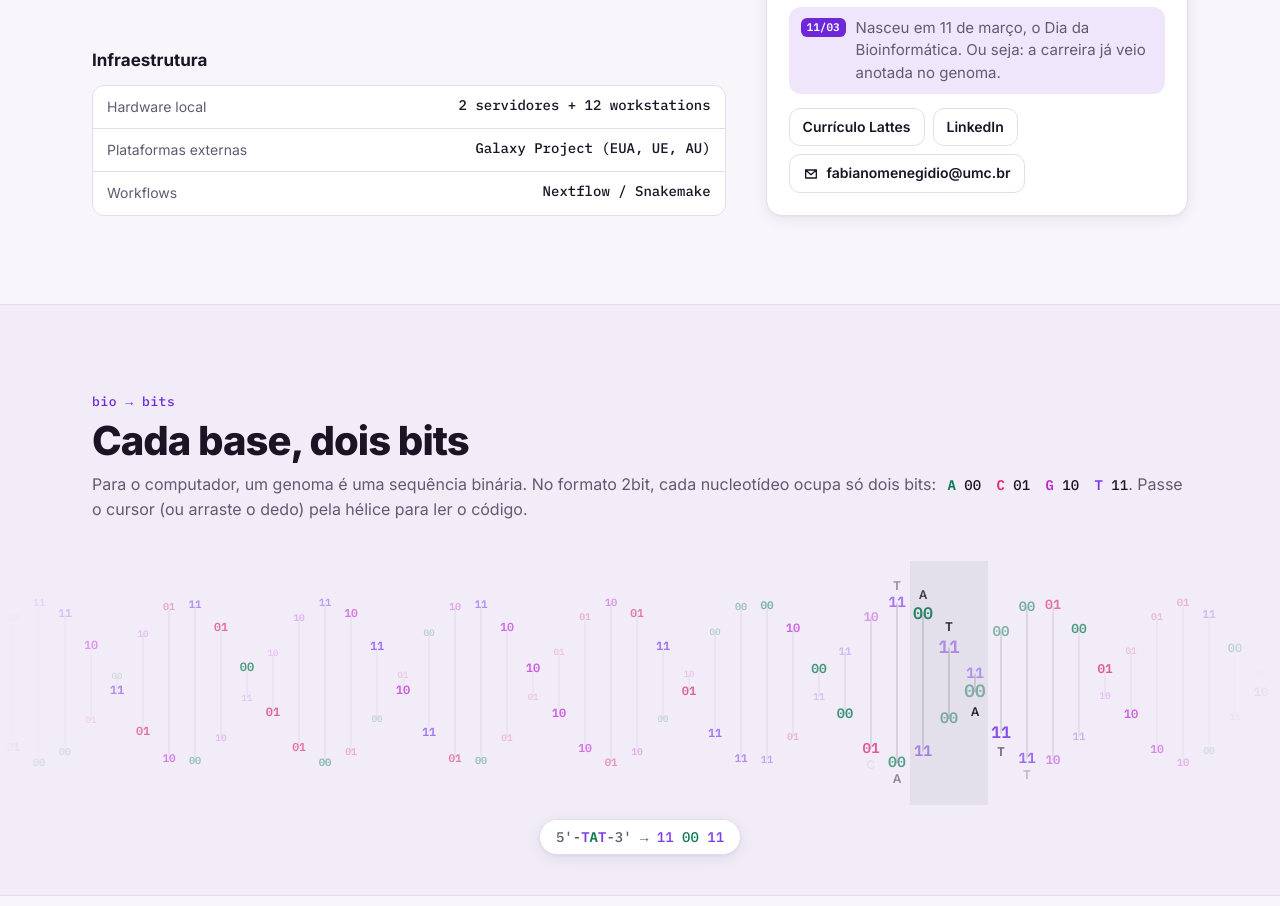
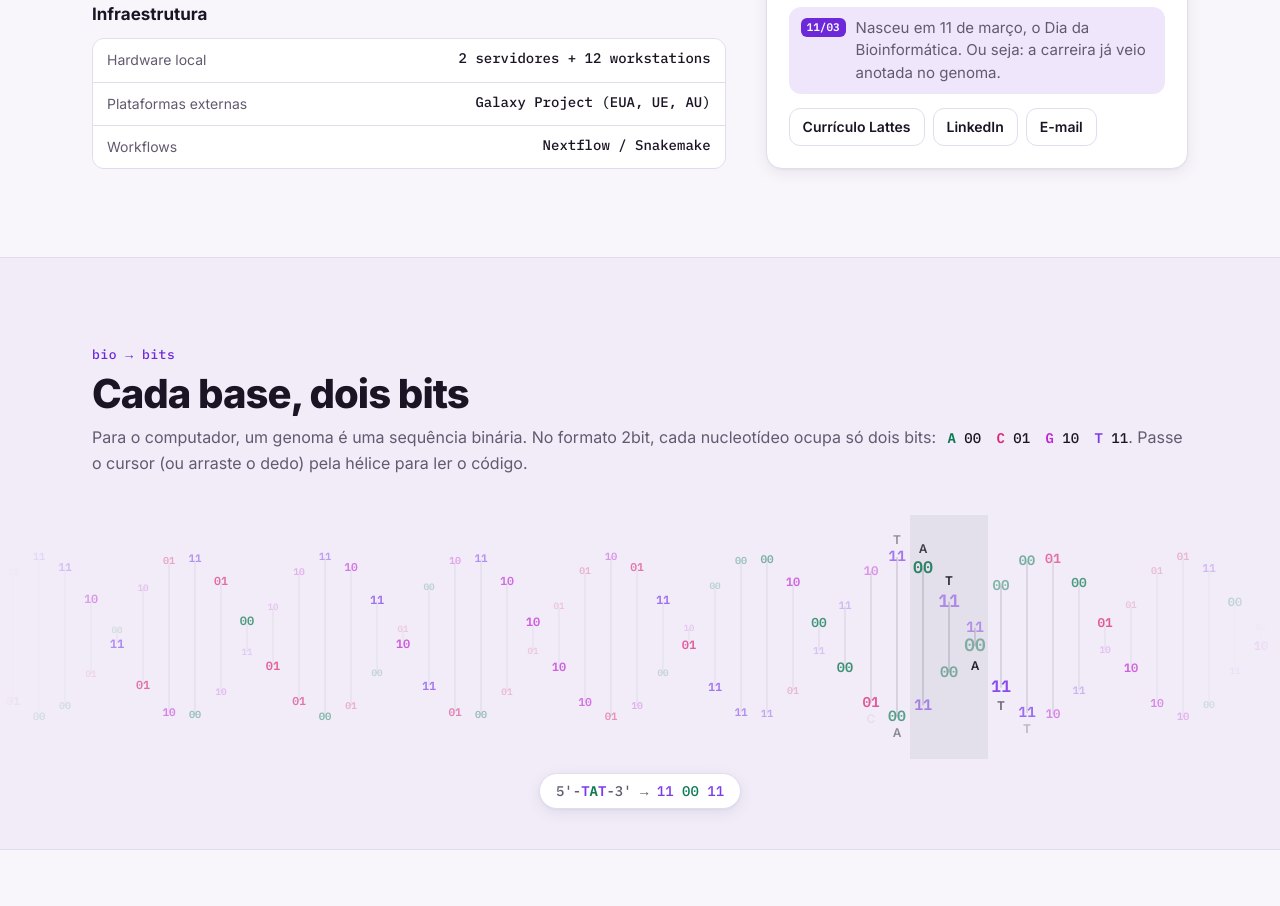
Before and after one commit to LaBiOmicS/labiomics.github.io, a plain HTML site: page index.html in a window 1280 px wide. Shown: the part 10406-11312 px from the top of the page. Drawn offline with Linux system fonts and the light colour scheme; no server answers; animation ran at ten frames a second; a web font is replaced by a local one.

Commit message:
Troca o e-mail do coordenador por um botão compacto ao lado dos links
Co-Authored-By: Claude Opus 5.5 <noreply@anthropic.com>

```diff
--- a/index.html
+++ b/index.html
@@ -590,7 +590,7 @@
             <div class="person-links">
               <a class="btn" href="http://lattes.cnpq.br/2745899638505571" target="_blank" rel="noopener">Currículo Lattes</a>
               <a class="btn" href="https://www.linkedin.com/in/fabianomenegidio/" target="_blank" rel="noopener">LinkedIn</a>
-              <a class="btn" href="mailto:fabianomenegidio@umc.br"><svg aria-hidden="true" viewBox="0 0 24 24" width="16" height="16"><path fill="none" stroke="currentColor" stroke-width="2" stroke-linecap="round" stroke-linejoin="round" d="M4 6h16v12H4zm0 0 8 7 8-7"/></svg>fabianomenegidio@umc.br</a>
+              <a class="btn" href="mailto:fabianomenegidio@umc.br" title="fabianomenegidio@umc.br" aria-label="Enviar e-mail para fabianomenegidio@umc.br">E-mail</a>
             </div>
           </article>
         </div>
```
